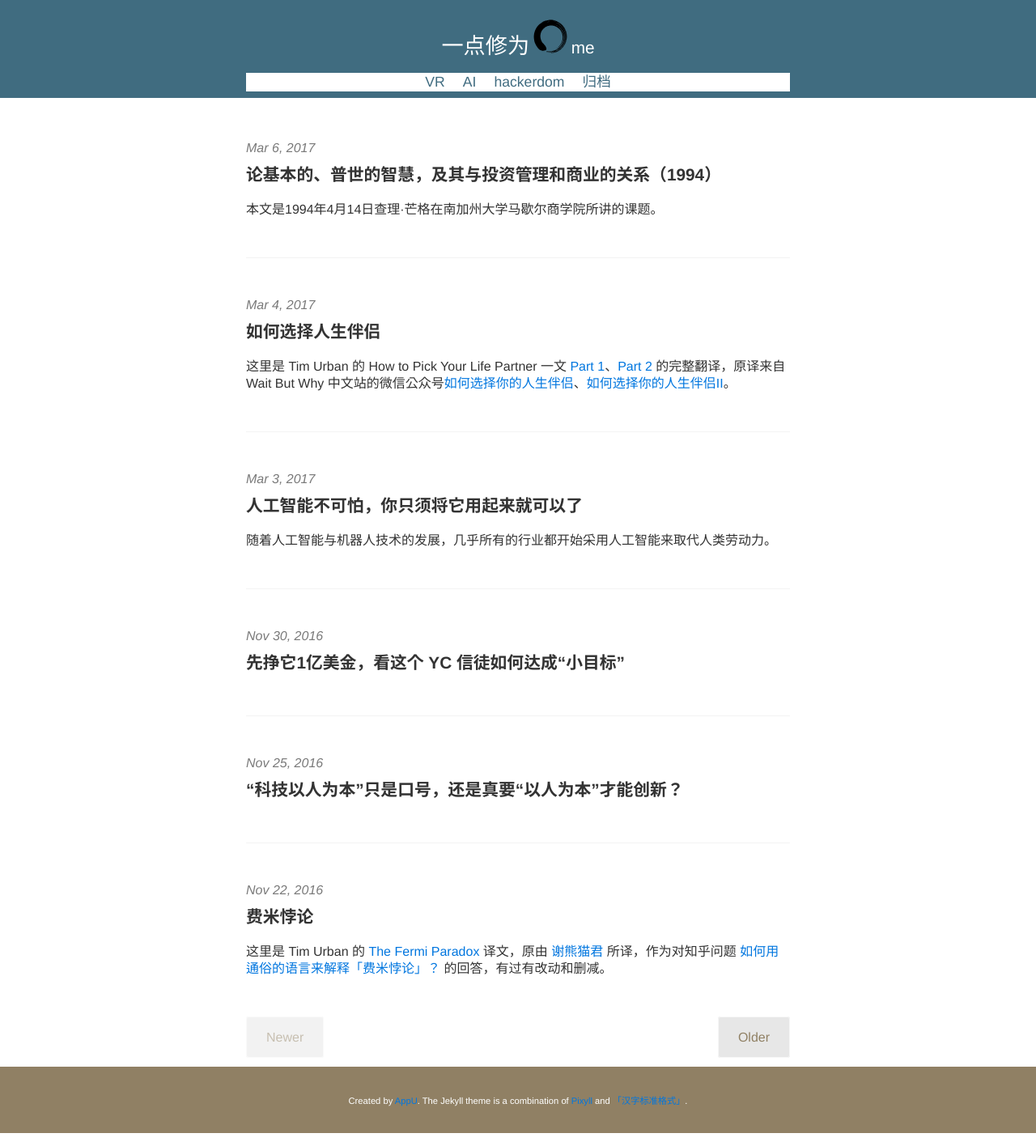
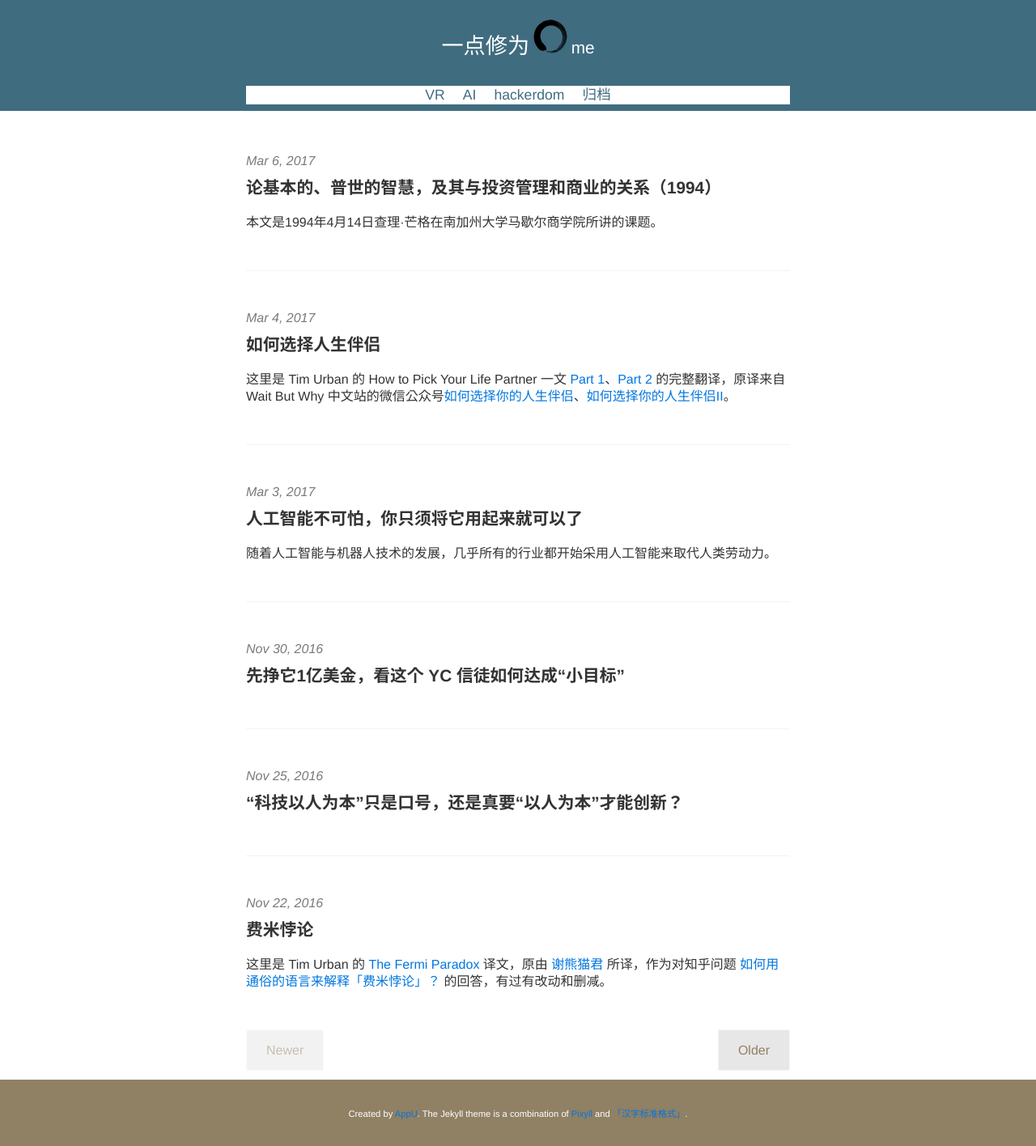
Before and after one commit to ABitCraft/ABitCraft.GitHub.io, a Jekyll site: the page built from index.html, in a window 1280 px wide. Shown: the whole page at 81% size. Built offline with Jekyll 4.4.1, drawn with Linux system fonts in a browser that asks for light colours; the list of posts is cut into pages by our own code.

Commit message:
positioning nav

```diff
--- a/_sass/_header.scss
+++ b/_sass/_header.scss
@@ -19,7 +19,7 @@
 }
 
 .site-nav {
-  margin-top: $space-2;
+  margin-top: $space-3;
   background-color: #fff;
 }
 
```
